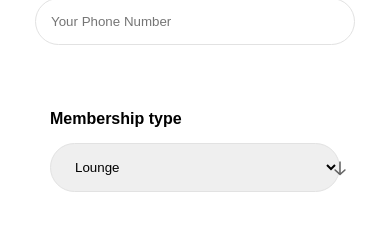
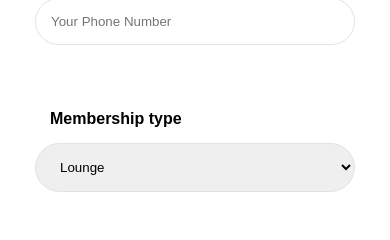
Before and after one commit to CPF-Floors/landing-area, a React (Vite) app: page / in a window 390 px wide. Shown: the part 6861-7101 px from the top of the page. Built offline with nearby package versions, Linux system fonts and the light colour scheme; a web font is replaced by a local one.

Commit message:
[dev] update

```diff
--- a/src/App.css
+++ b/src/App.css
@@ -550,7 +550,7 @@ header {
         padding: 15px 20px;
         border: 1px solid rgb(226, 226, 226);
         border-radius: 32px;
-        margin: 15px;
+        margin: 15px 0 !important;
         img {
           margin-right: 20px !important;
         }
@@ -605,7 +605,7 @@ header {
             margin: 15px 0;
           }
           select {
-            margin: 15px 0;
+            margin: 15px 0 !important;
           }
         }
       }
@@ -737,7 +737,7 @@ footer {
 .last-banner {
   height: 100vh;
   width: 100%;
-  background-image: url("last.png");
+  background-image: url("/last.png");
   background-repeat: no-repeat;
   background-size: cover;
   display: flex;
--- a/src/components/Form.jsx
+++ b/src/components/Form.jsx
@@ -90,7 +90,6 @@ const Form = () => {
 
           <div className="input">
             <label>Membership type</label>
-            <img src="/drop.svg" alt="" />
             <select  {...register("membershipType", { required: true })} name="membershipType" id="membershipType">
 
               <option value="Lounge">Lounge</option>
--- a/src/components/Header.jsx
+++ b/src/components/Header.jsx
@@ -27,6 +27,7 @@ function Header() {
             <a onClick={() => setNav(false)} href="/">Home</a>
             <a onClick={() => setNav(false)} href="#facilities">Facilities</a>
             <a onClick={() => setNav(false)} href="#memberships">Services</a>
+            <a onClick={() => setNav(false)} href="#contact">Contact</a>
           </motion.div>
         )}
       </AnimatePresence>
```
